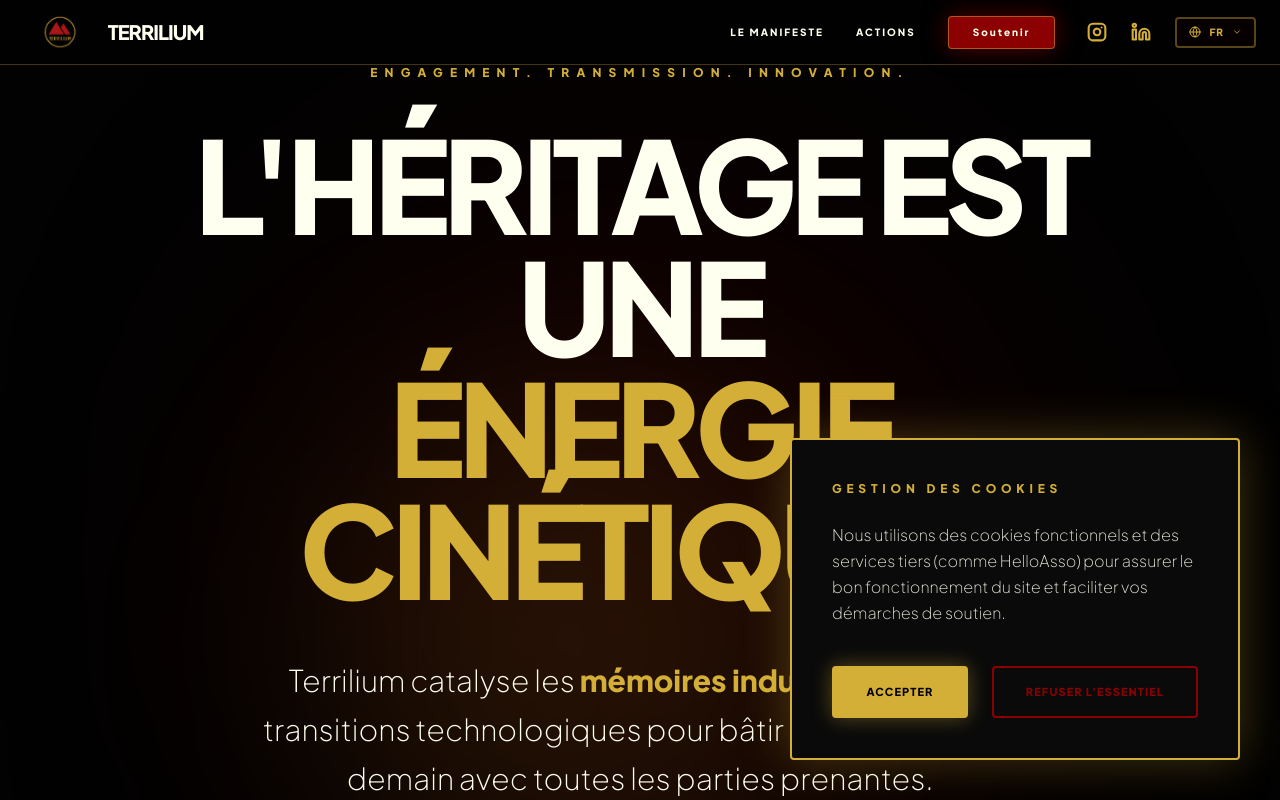
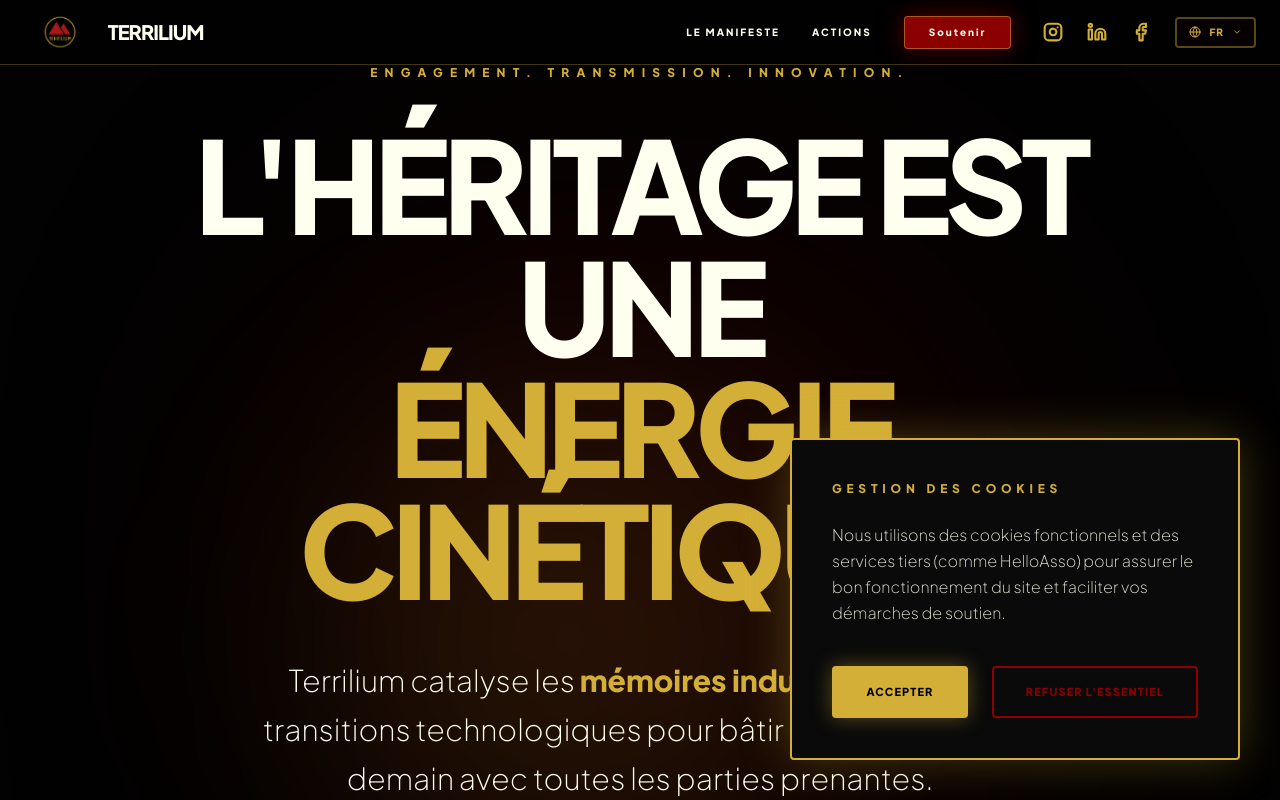
Before and after one commit to Kaleidoland-Strategy/terrilium-foundation, a React (Vite) app: page / in a window 1280 px wide. Shown: the top 800 px of the page. Built offline with nearby package versions, Linux system fonts and the light colour scheme; the HTML template or start-up script is replaced by a standard one.

Commit message:
Social: Added Facebook integration to header and footer

```diff
--- a/src/App.tsx
+++ b/src/App.tsx
@@ -1,6 +1,6 @@
 import { useState, useEffect } from 'react';
 import { motion, AnimatePresence } from 'motion/react';
-import { Instagram, Linkedin, ChevronDown, Globe, Mail, X, ArrowRight } from 'lucide-react';
+import { Instagram, Linkedin, Facebook, ChevronDown, Globe, Mail, X, ArrowRight } from 'lucide-react';
 
 const translations: any = {
   fr: {
@@ -188,6 +188,16 @@ export default function App() {
                 <Linkedin size={20} strokeWidth={2.5} />
               </a>
 
+              <a
+                href="https://www.facebook.com/terrilium.heritage/"
+                target="_blank"
+                rel="noopener noreferrer"
+                className="text-[#D4AF37] hover:scale-125 transition-all glow-gold"
+                title="Facebook"
+              >
+                <Facebook size={20} strokeWidth={2.5} />
+              </a>
+
               <div className="relative">
                 <button onClick={() => setIsLangMenuOpen(!isLangMenuOpen)} className="flex items-center gap-2 text-[10px] font-black border-2 border-[#D4AF37]/40 px-3 py-1.5 rounded-sm uppercase tracking-widest hover:border-[#D4AF37] transition-all text-[#D4AF37] bg-[#8B0000]/5">
                   <Globe size={12} /> {lang} <ChevronDown size={10} className={`transition-transform ${isLangMenuOpen ? 'rotate-180' : ''}`} />
@@ -311,6 +321,7 @@ export default function App() {
             <div className="flex gap-6">
               <a href="https://www.instagram.com/terrilium.heritage/" target="_blank" rel="noopener noreferrer" className="w-14 h-14 border-2 border-[#D4AF37] rounded-full flex items-center justify-center hover:bg-[#D4AF37] hover:text-[#020202] transition-all text-[#D4AF37] shadow-[0_0_20px_rgba(212,175,55,0.3)]"><Instagram size={26} /></a>
               <a href="https://www.linkedin.com/company/terrilium" target="_blank" rel="noopener noreferrer" className="w-14 h-14 border-2 border-[#D4AF37] rounded-full flex items-center justify-center hover:bg-[#D4AF37] hover:text-[#020202] transition-all text-[#D4AF37] shadow-[0_0_20px_rgba(212,175,55,0.3)]"><Linkedin size={26} /></a>
+              <a href="https://www.facebook.com/terrilium.heritage/" target="_blank" rel="noopener noreferrer" className="w-14 h-14 border-2 border-[#D4AF37] rounded-full flex items-center justify-center hover:bg-[#D4AF37] hover:text-[#020202] transition-all text-[#D4AF37] shadow-[0_0_20px_rgba(212,175,55,0.3)]"><Facebook size={26} /></a>
               <a href="mailto:clement@terrilium.org" className="w-14 h-14 border-2 border-[#8B0000] rounded-full flex items-center justify-center hover:bg-[#8B0000] hover:text-[#FFFFF0] transition-all text-[#8B0000] shadow-[0_0_20px_rgba(139,0,0,0.3)]"><Mail size={26} /></a>
             </div>
           </div>
```
